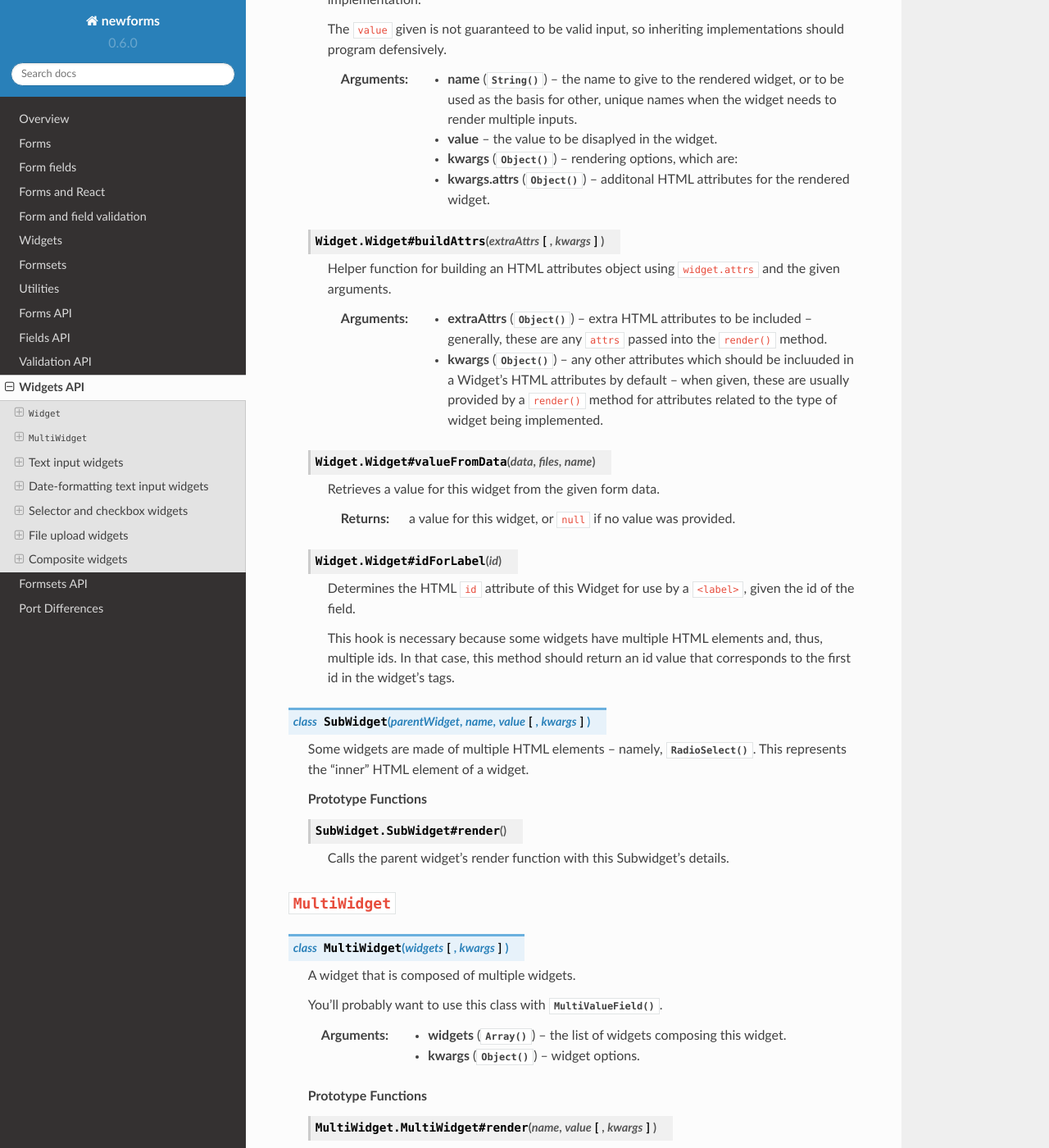
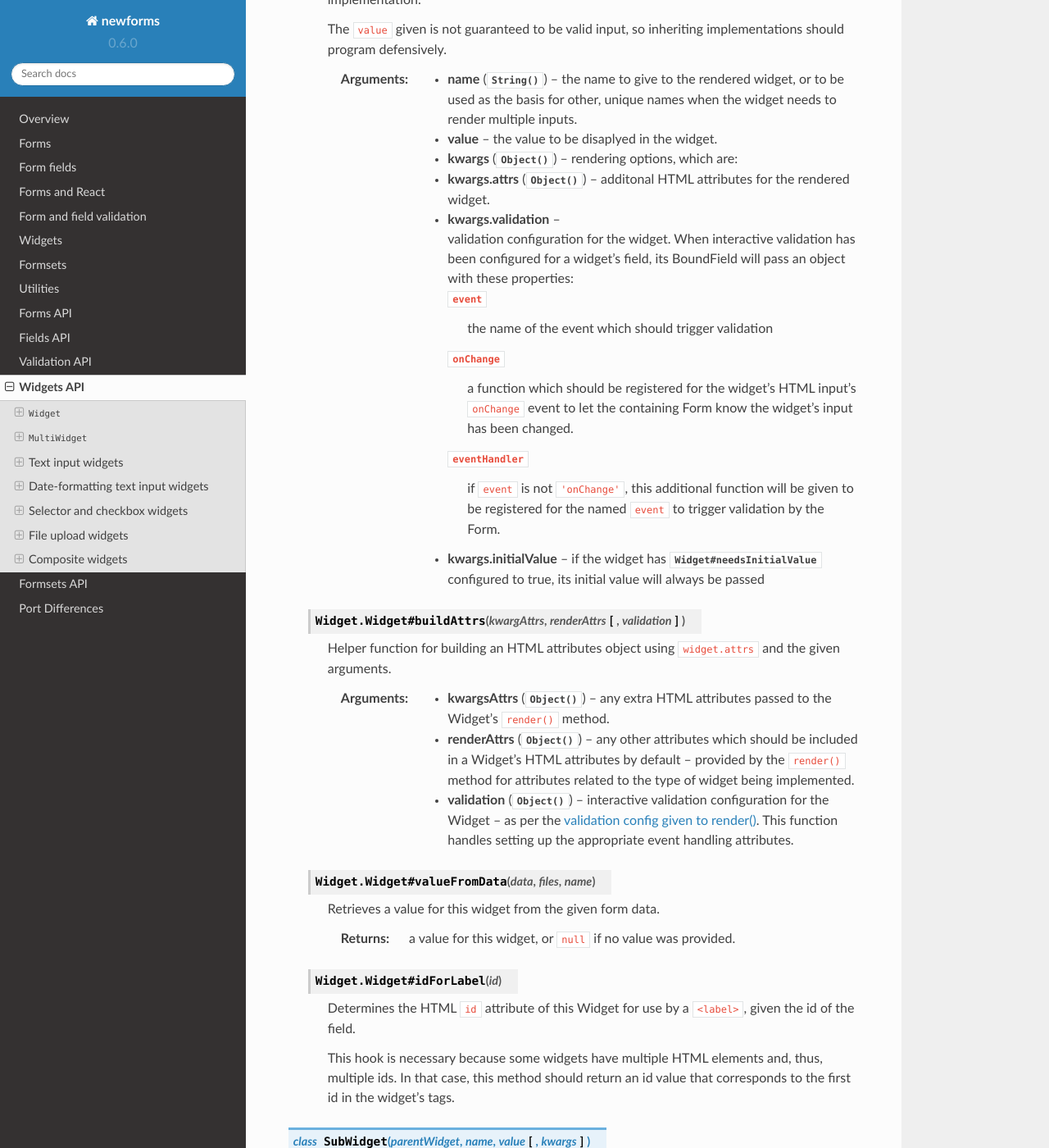
Before and after one commit to insin/newforms, a Sphinx documentation site: the page built from docs/widgets_api.rst, in a window 1280 px wide and 1400 px high, scrolled down 1489 px. Shown: the whole window at 82% size. Built offline with Sphinx 7.4.7 and the Read the Docs theme 2.0.0, drawn with Linux system fonts in a browser that asks for light colours.

Commit message:
Added more API documentation related interactive validation
[ci skip]

```diff
--- a/docs/widgets_api.rst
+++ b/docs/widgets_api.rst
@@ -91,20 +91,48 @@ Widgets API
       :param Object kwargs.attrs:
          additonal HTML attributes for the rendered widget.
 
-   .. js:function:: Widget#buildAttrs(extraAttrs[, kwargs])
+      :param kwargs.validation:
+         .. _ref-widget-render-kwargs-validation:
+
+         validation configuration for the widget. When interactive validation has
+         been configured for a widget's field, its BoundField will pass an object
+         with these properties:
+
+         ``event``
+            the name of the event which should trigger validation
+
+         ``onChange``
+            a function which should be registered for the widget's HTML input's
+            ``onChange`` event to let the containing Form know the widget's input
+            has been changed.
+
+         ``eventHandler``
+            if ``event`` is not ``'onChange'``, this additional function will be
+            given to be registered for the named ``event`` to trigger validation
+            by the Form.
+
+      :param kwargs.initialValue:
+         if the widget has :js:attr:`Widget#needsInitialValue` configured to
+         true, its initial value will always be passed
+
+   .. js:function:: Widget#buildAttrs(kwargAttrs, renderAttrs[, validation])
 
       Helper function for building an HTML attributes object using
       ``widget.attrs`` and the given arguments.
 
-      :param Object extraAttrs:
-         extra HTML attributes to be included -- generally, these are any
-         ``attrs`` passed into the ``render()`` method.
+      :param Object kwargsAttrs:
+         any extra HTML attributes passed to the Widget's ``render()`` method.
 
-      :param Object kwargs:
-         any other attributes which should be incluuded in a Widget's HTML
-         attributes by default -- when given, these are usually provided by a
-         ``render()`` method for attributes related to the type of widget being
-         implemented.
+      :param Object renderAttrs:
+         any other attributes which should be included in a Widget's HTML
+         attributes by default -- provided by the ``render()`` method for
+         attributes related to the type of widget being implemented.
+
+      :param Object validation:
+         interactive validation configuration for the Widget -- as per the
+         :ref:`validation config given to render() <ref-widget-render-kwargs-validation>`.
+         This function handles setting up the appropriate event handling
+         attributes.
 
    .. js:function:: Widget#valueFromData(data, files, name)
 
```
Also changed, not shown: docs/fields_api.rst (+15 -0 lines), docs/forms_api.rst (+24 -7 lines).
